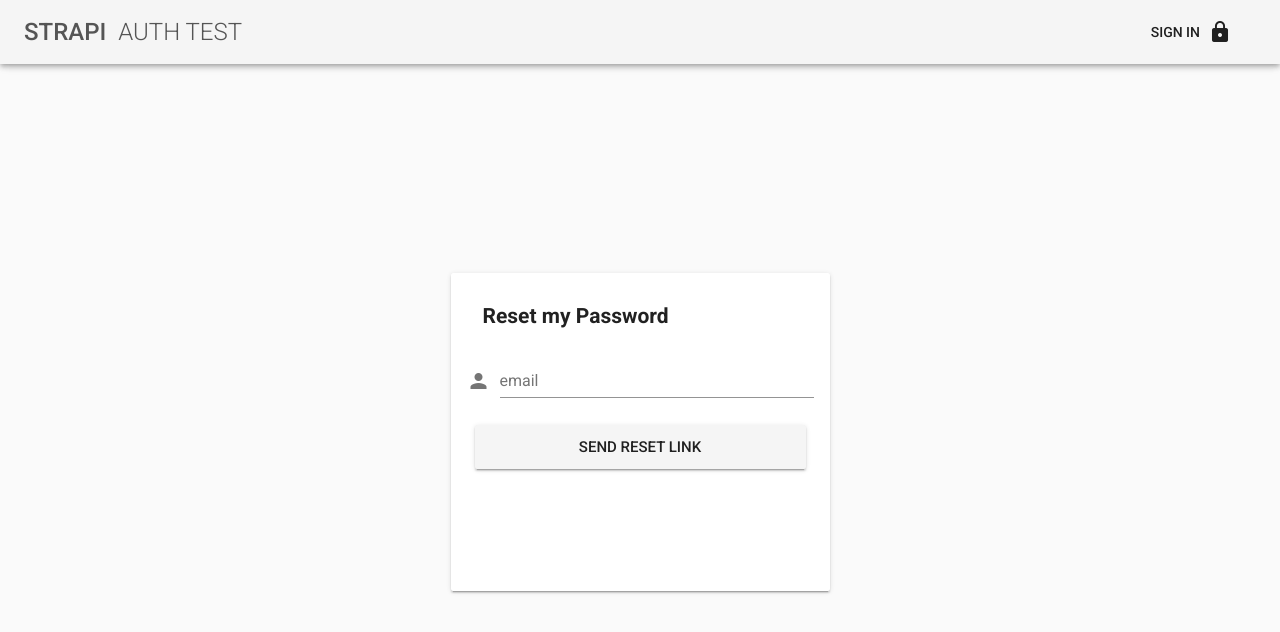
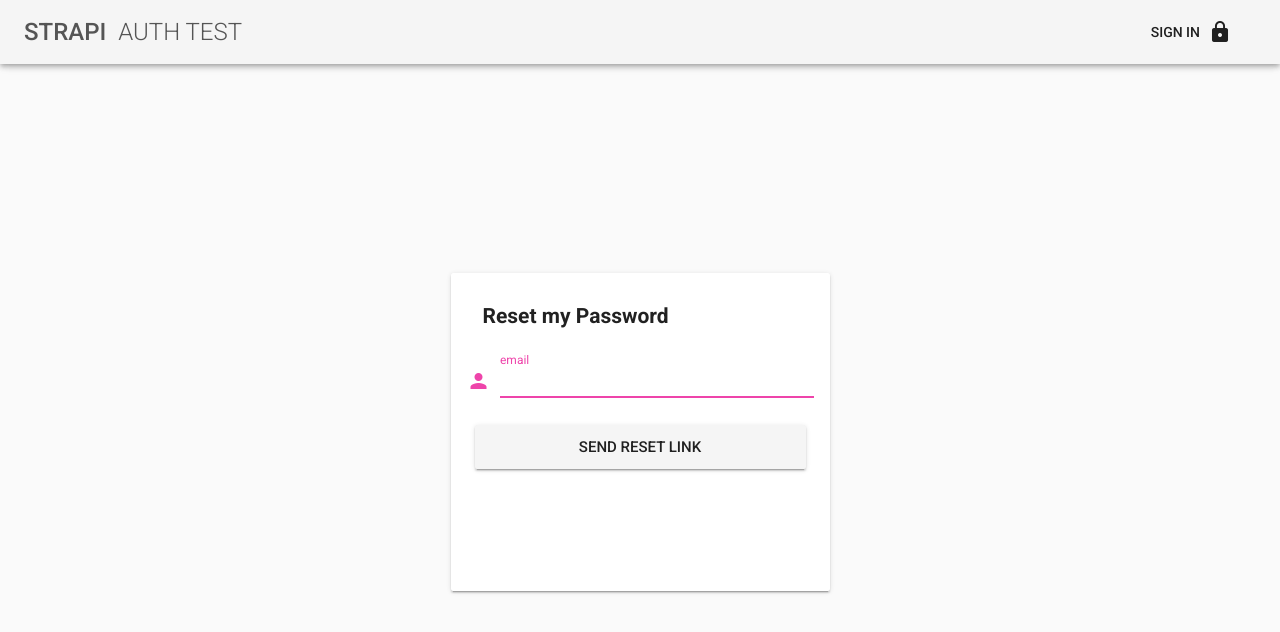
Before and after one commit to ICJIA/strapi-authentication-test, a Vue app: page /forgot in a window 1280 px wide. Shown: the top 632 px of the page. Built offline with nearby package versions, Linux system fonts and the light colour scheme; what vue-json-tree-view would draw is missing.

Commit message:
feat: focus text fields on page load

```diff
--- a/src/views/Forgot.vue
+++ b/src/views/Forgot.vue
@@ -8,7 +8,13 @@
               <h2>Reset my Password</h2>
             </v-card-title>
             <v-form>
-              <v-text-field prepend-icon="person" name="email" label="email" v-model="email"></v-text-field>
+              <v-text-field
+                prepend-icon="person"
+                name="email"
+                label="email"
+                v-model="email"
+                ref="email"
+              ></v-text-field>
 
               <v-card-actions>
                 <v-btn primary large block @click="reset">Send Reset Link</v-btn>
@@ -32,6 +38,9 @@ export default {
   created() {
     this.$store.commit("clear_status");
   },
+  mounted() {
+    this.$nextTick(this.$refs.email.focus);
+  },
   data() {
     return {
       email: ""
--- a/src/views/Login.vue
+++ b/src/views/Login.vue
@@ -14,6 +14,7 @@
                 label="username"
                 v-model="identifier"
                 autocomplete="identifier"
+                ref="identifier"
               ></v-text-field>
               <v-text-field
                 prepend-icon="lock"
@@ -56,6 +57,9 @@ export default {
   created() {
     this.$store.commit("clear_status");
   },
+  mounted() {
+    this.$nextTick(this.$refs.identifier.focus);
+  },
   data() {
     return {
       identifier: "",
--- a/src/views/Reset.vue
+++ b/src/views/Reset.vue
@@ -14,6 +14,7 @@
               v-model="password"
               type="password"
               autocomplete="password"
+              ref="password"
             ></v-text-field>
             <v-text-field
               prepend-icon="lock"
@@ -54,6 +55,9 @@ export default {
       this.code = this.$route.query.code;
     }
   },
+  mounted() {
+    this.$nextTick(this.$refs.password.focus);
+  },
   data() {
     return {
       password: "",
```
